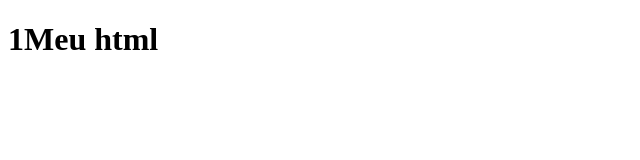
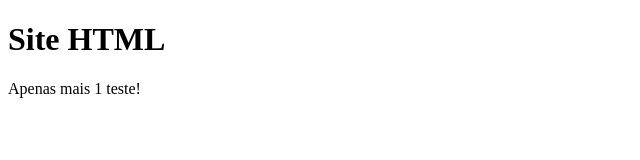
Before and after one commit to Acounttest/test2, a plain HTML site: page index.html in a window 1280 px wide. Shown: the whole page, without its empty margins (0-640 px from the left). Drawn offline with Linux system fonts and the light colour scheme.

Commit message:
Alterando conteudo html

```diff
--- a/index.html
+++ b/index.html
@@ -3,10 +3,12 @@
 <head>
   <meta charset="UTF-8">
   <meta name="viewport" content="width=device-width, initial-scale=1.0">
-  <meta http-equiv="X-UA-Compatible" content="ie=edge">
+  <meta http-equiv="X-UA-Compati""ble" content="ie=edge">
   <title>Document</title>
 </head>
 <body>
-  <h1>1Meu html</h1>
+  <h1>Site HTML</h1>
+
+  <p>Apenas mais 1 teste!</p>
 </body>
 </html>
```
